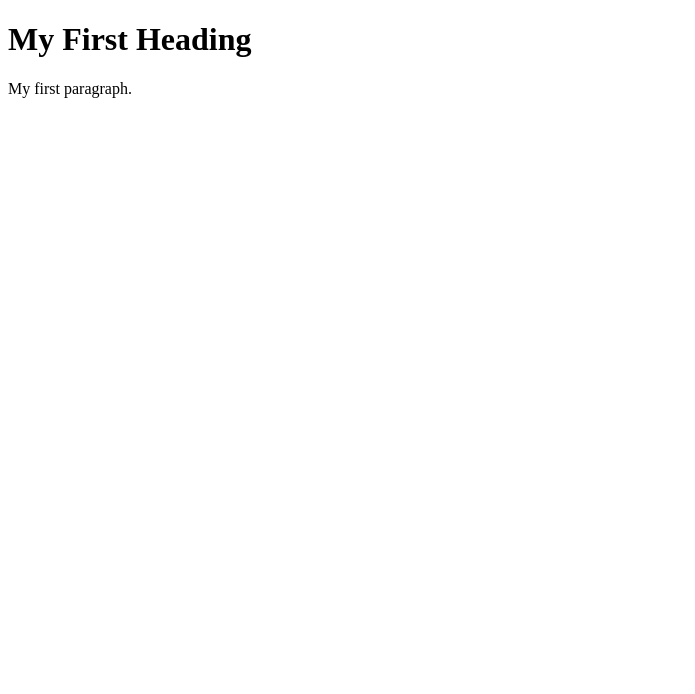
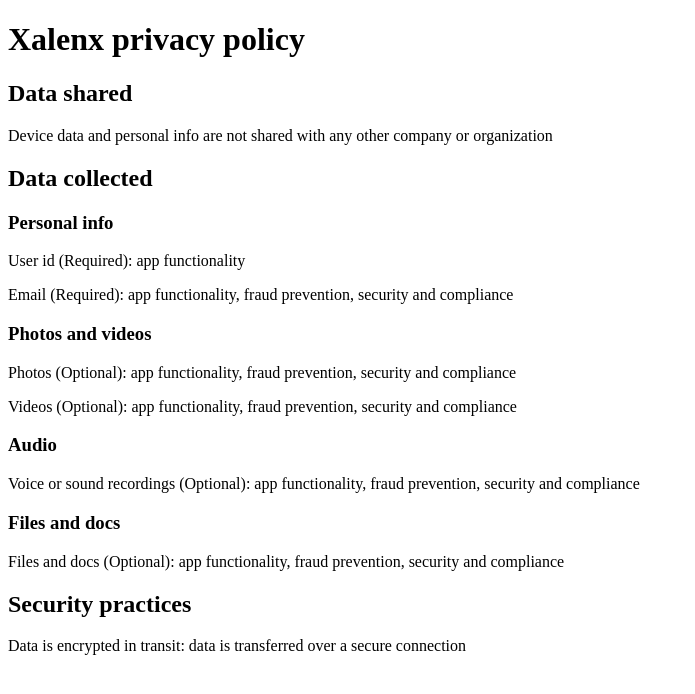
Before and after one commit to a-mar-se/react-rn-privacy-policy, a plain HTML site: page index.html in a window 1280 px wide. Shown: the whole page, without its empty margins (0-695 px from the left). Drawn offline with Linux system fonts and the light colour scheme.

Commit message:
Update index.html

```diff
--- a/index.html
+++ b/index.html
@@ -2,8 +2,23 @@
 <html>
 <body>
 
-<h1>My First Heading</h1>
-<p>My first paragraph.</p>
+<h1>Xalenx privacy policy</h1>
+<h2>Data shared</h2>
+<p>Device data and personal info are not shared with any other company or organization</p>
 
+
+<h2>Data collected</h2>
+<h3>Personal info</h3>
+<p>User id (Required): app functionality</p>
+<p>Email (Required): app functionality, fraud prevention, security and compliance</p>
+<h3>Photos and videos</h3>
+<p>Photos (Optional): app functionality, fraud prevention, security and compliance</p>
+<p>Videos (Optional): app functionality, fraud prevention, security and compliance</p>
+<h3>Audio</h3>
+<p>Voice or sound recordings (Optional): app functionality, fraud prevention, security and compliance</p>
+<h3>Files and docs</h3>
+<p>Files and docs (Optional): app functionality, fraud prevention, security and compliance</p>
+<h2>Security practices</h2>
+<p>Data is encrypted in transit: data is transferred over a secure connection</p>
 </body>
 </html>
```
